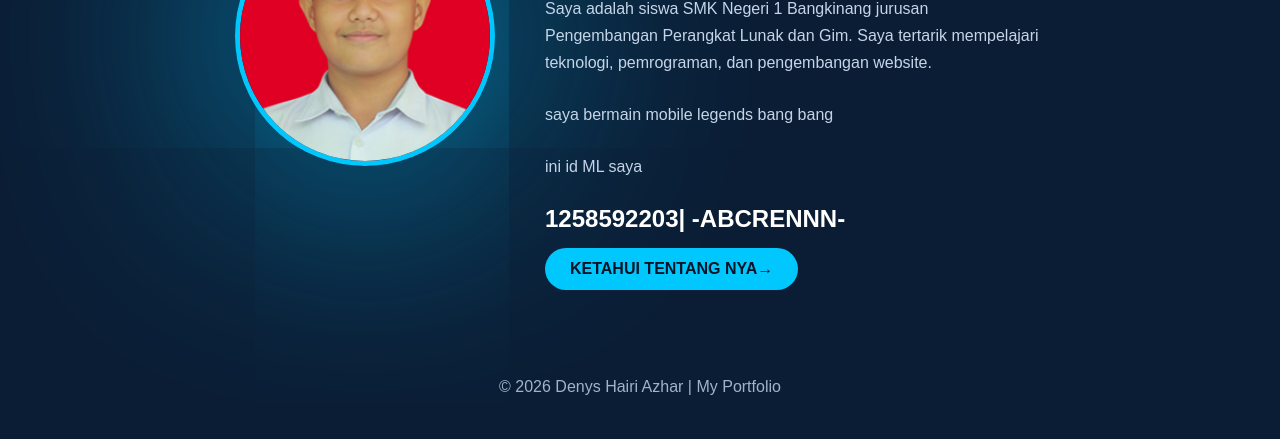
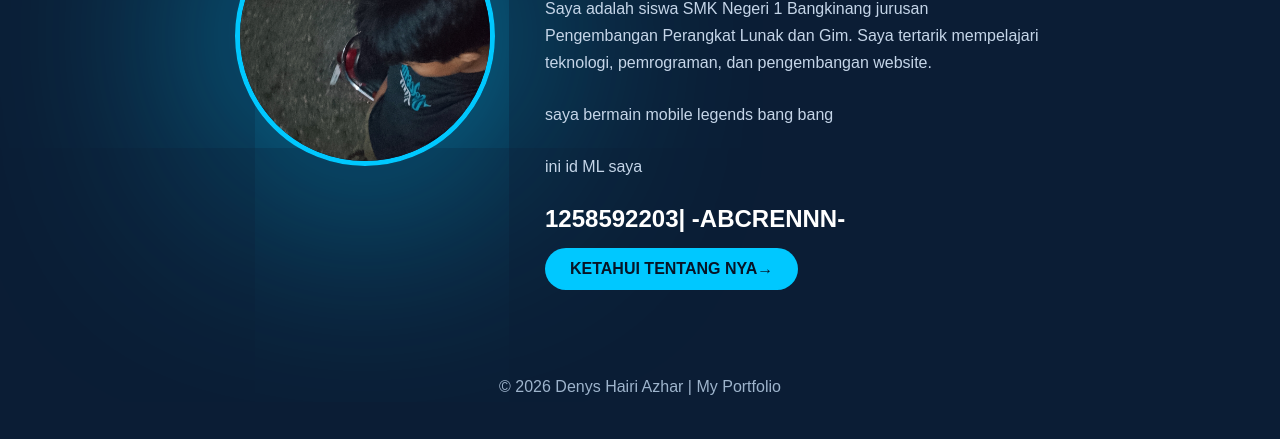
Before and after one commit to ABCRENN/Tentang-hairi, a plain HTML site: page index.html in a window 1280 px wide. Shown: the part 361-800 px from the top of the page. Drawn offline with Linux system fonts and the light colour scheme.

Commit message:
Update profile image source in index.html

```diff
--- a/index.html
+++ b/index.html
@@ -18,7 +18,7 @@
 
     <section class="home">
         <div class="foto">
-            <img src="profille.jpg" alt="Foto HAIRI">
+            <img src="profille 3.jpg" alt="Foto HAIRI">
         </div>
 
         <div class="isi">
```
